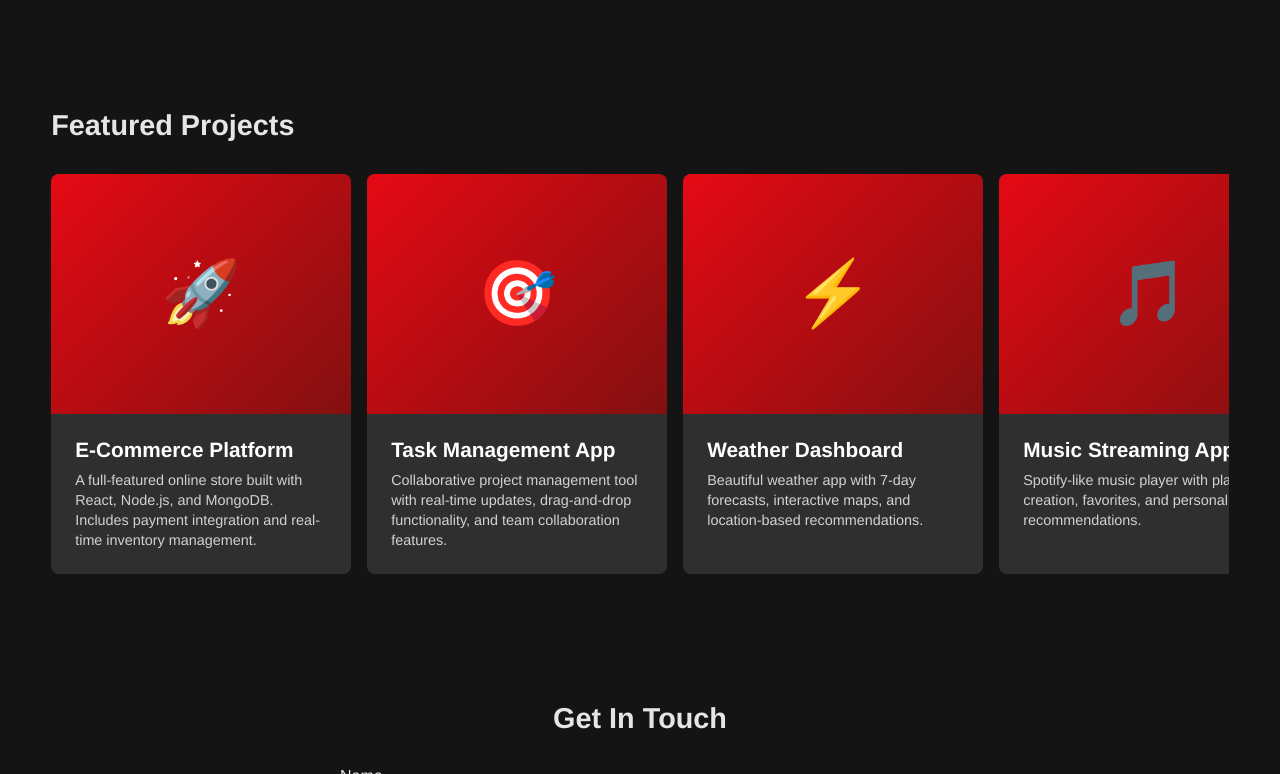
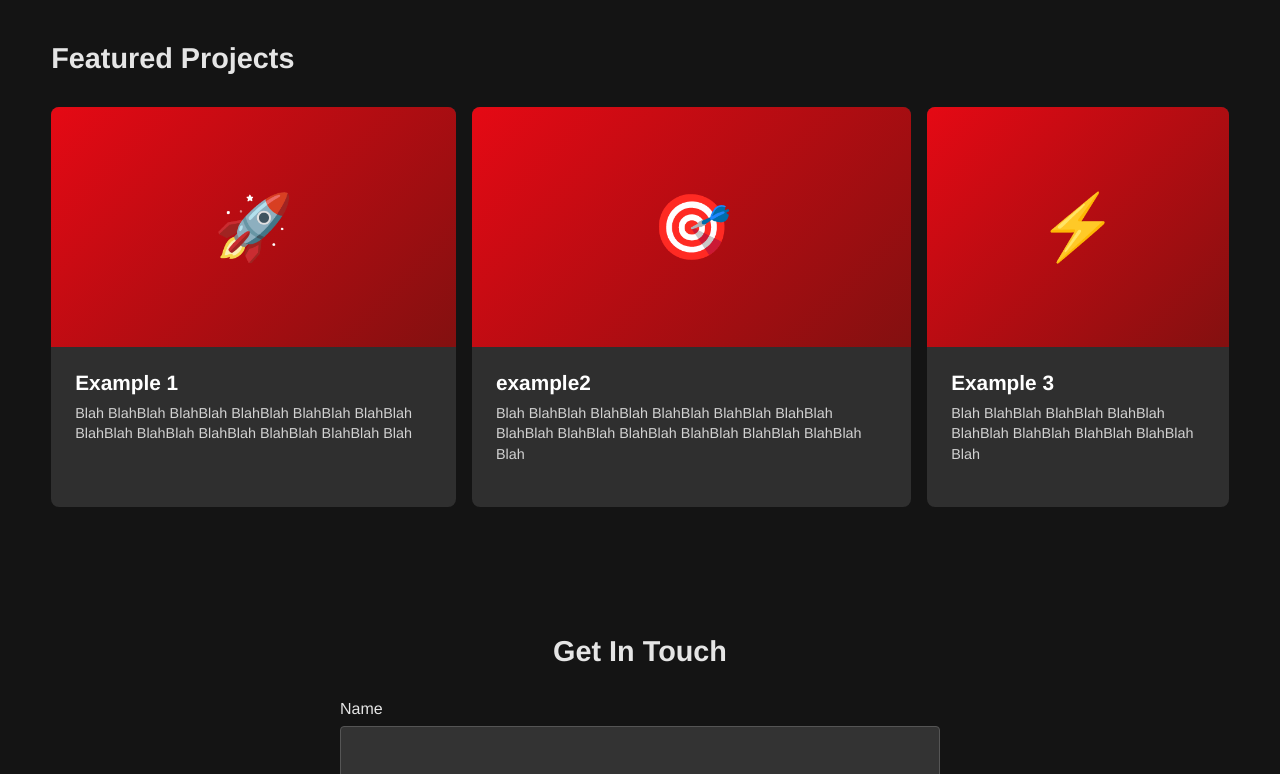
Before and after one commit to MomoBhai/Prathikshenoy.github.io, a plain HTML site: page index.html in a window 1280 px wide. Shown: the part 1453-2227 px from the top of the page. Drawn offline with Linux system fonts and the light colour scheme.

Commit message:
Update personal introduction and project descriptions

```diff
--- a/index.html
+++ b/index.html
@@ -388,8 +388,8 @@
 
     <section class="hero" id="home">
         <div class="hero-content">
-            <h1>Hi, I am Prathik</h1>
-            <p>I am bruh</p>
+            <h1>Hi, I'm Prathik</h1>
+            <p>Blah Blah</p>
             <div class="hero-buttons">
                 <a href="#projects" class="btn btn-primary">
                     ▶ View Projects
@@ -404,7 +404,7 @@
     <section class="about-section" id="about">
         <div class="about-content">
             <h2>About Me</h2>
-            <p>I'm a passionate developer who loves creating beautiful, functional web experiences. With expertise in modern web technologies, I bring ideas to life through clean code and thoughtful design.</p>
+            <p>I'm a Blah BlahBlah BlahBlah Blah.</p>
         </div>
     </section>
 
@@ -444,37 +444,24 @@
             <div class="card">
                 <div class="card-image">🚀</div>
                 <div class="card-content">
-                    <h3>E-Commerce Platform</h3>
-                    <p>A full-featured online store built with React, Node.js, and MongoDB. Includes payment integration and real-time inventory management.</p>
+                    <h3>Example 1</h3>
+                    <p>Blah BlahBlah BlahBlah BlahBlah BlahBlah BlahBlah BlahBlah BlahBlah BlahBlah BlahBlah BlahBlah Blah</p>
                 </div>
             </div>
             <div class="card">
                 <div class="card-image">🎯</div>
                 <div class="card-content">
-                    <h3>Task Management App</h3>
-                    <p>Collaborative project management tool with real-time updates, drag-and-drop functionality, and team collaboration features.</p>
+                    <h3>example2</h3>
+                    <p>Blah BlahBlah BlahBlah BlahBlah BlahBlah BlahBlah BlahBlah BlahBlah BlahBlah BlahBlah BlahBlah BlahBlah Blah</p>
                 </div>
             </div>
             <div class="card">
                 <div class="card-image">⚡</div>
                 <div class="card-content">
-                    <h3>Weather Dashboard</h3>
-                    <p>Beautiful weather app with 7-day forecasts, interactive maps, and location-based recommendations.</p>
+                    <h3>Example 3</h3>
+                    <p>Blah BlahBlah BlahBlah BlahBlah BlahBlah BlahBlah BlahBlah BlahBlah Blah</p>
                 </div>
             </div>
-            <div class="card">
-                <div class="card-image">🎵</div>
-                <div class="card-content">
-                    <h3>Music Streaming App</h3>
-                    <p>Spotify-like music player with playlist creation, favorites, and personalized recommendations.</p>
-                </div>
-            </div>
-            <div class="card">
-                <div class="card-image">📊</div>
-                <div class="card-content">
-                    <h3>Analytics Dashboard</h3>
-                    <p>Data visualization platform with interactive charts, real-time metrics, and exportable reports.</p>
-                </div>
             </div>
         </div>
     </section>
```
